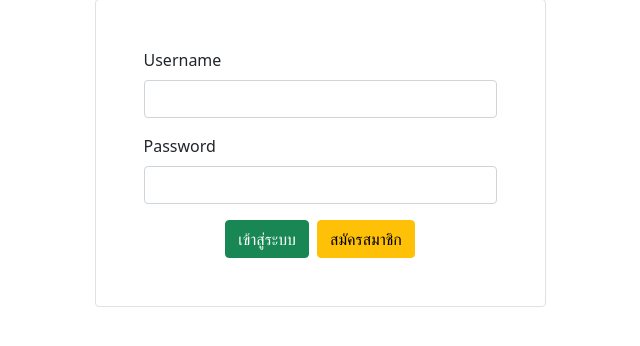
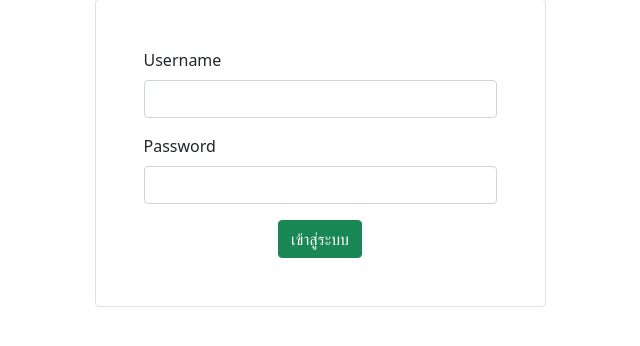
Before and after one commit to PiyathidaK145/SE, a PHP site: page /SE-main/login.php in a window 1280 px wide. Shown: the part 175-521 px from the top of the page, without its empty margins (320-960 px from the left). Run offline with PHP 8.4, Linux system fonts and the light colour scheme.

Commit message:
Add files via upload

```diff
--- a/login.php
+++ b/login.php
@@ -38,7 +38,6 @@ include 'connect.php';
                     </div>
                     <div class="d-grid gap-2 d-md-flex justify-content-center">
                         <button type="submit" class="btn btn-success ">เข้าสู่ระบบ</button>
-                        <a href="<?php echo $base_url . '/register.php'; ?>" class="btn btn-warning ">สมัครสมาชิก</a>
                     </div>
                 </form>
             </div>
```
